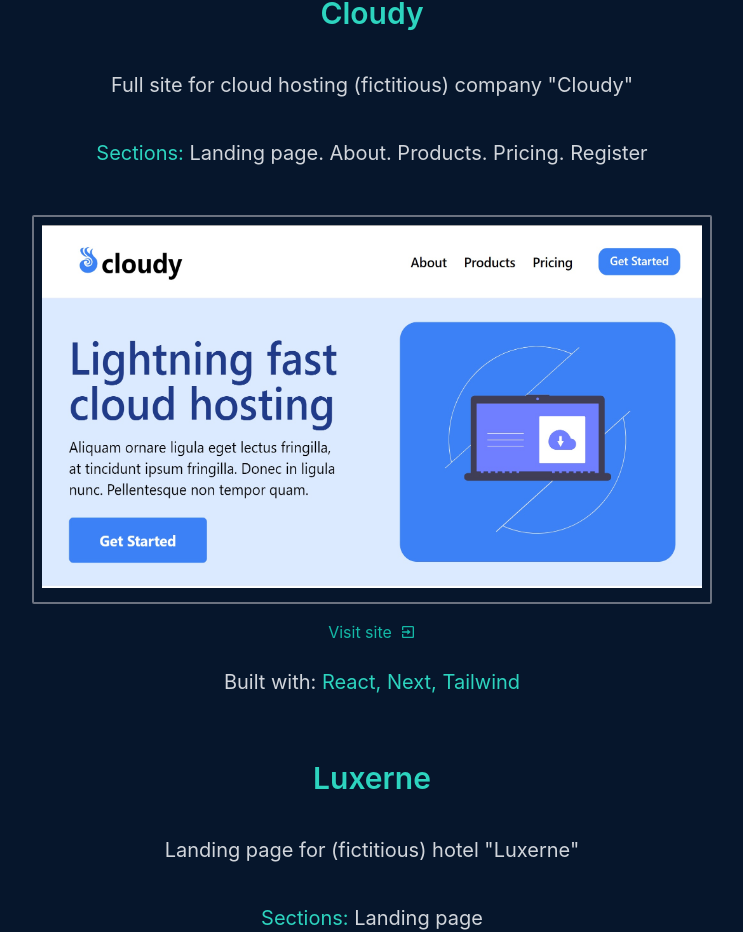
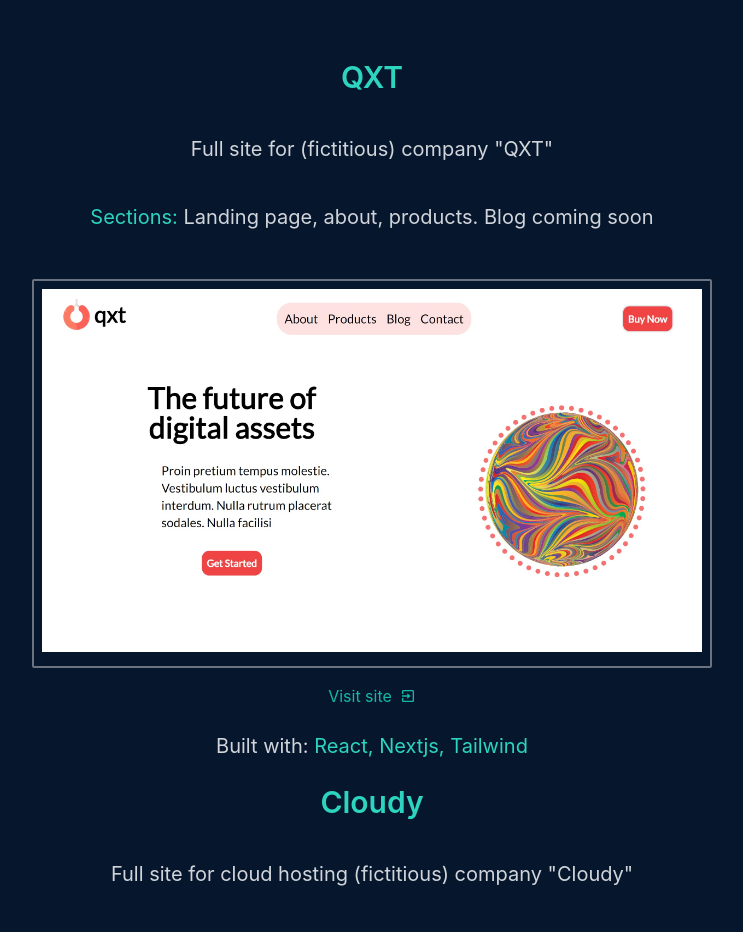
Before and after one commit to Rhisto-Verdugo/portfolio, a Next.js app: page / in a window 1280 px wide. Shown: the part 985-1917 px from the top of the page, without its empty margins (268-1011 px from the left). Built offline with nearby package versions, Linux system fonts and the light colour scheme.

Commit message:
updated with newest project

```diff
--- a/components/Projects.js
+++ b/components/Projects.js
@@ -2,10 +2,12 @@ import Cloudy from "./Cloudy"
 import Luxerne from "./Luxerne"
 import Grill from "./Grill"
 import River from "./River"
+import Qxt from "./Qxt"
 
 const Projects = () => {
   return (
     <div>
+      <Qxt />
       <Cloudy />
       <Luxerne />
       <Grill />
--- /dev/null
+++ b/components/Qxt.js
@@ -0,0 +1,49 @@
+import Image from "next/image"
+import Link from "next/link"
+import { BiExit } from "react-icons/bi"
+
+const Projects = () => {
+  return (
+    <div className='mt-16 text-center'>
+      <h1 className='text-3xl font-semibold text-teal-400'>QXT</h1>
+      <p className='my-10 text-xl text-gray-300'>
+        Full site for (fictitious) company &quot;QXT&quot;
+      </p>
+      <p className='mb-12 text-xl text-gray-300'>
+        <span className='text-teal-400'>Sections:</span> Landing page, about,
+        products. Blog coming soon
+      </p>
+      <div className='relative p-2 overflow-hidden hover:brightness-110 hover:cursor-pointer transition-all duration-500 ease-in-out border-2 border-gray-500 w-5/6 md:w-4/6 mx-auto rounded-sm hover:scale-[1.01] hover:transform'>
+        <a
+          href='https://qxt.vercel.app/'
+          target='_blank'
+          rel='noopener noreferrer'
+        >
+          <Image
+            src='/images/qxt.jpg'
+            width={1000}
+            height={550}
+            layout='intrinsic'
+          />
+        </a>
+      </div>
+      <div className='flex items-center justify-center gap-2 my-4 text-teal-500'>
+        <a
+          href='https://qxt.vercel.app/'
+          target='_blank'
+          rel='noopener noreferrer'
+        >
+          <p className='hover:text-teal-400'>Visit site</p>
+        </a>
+        <span>
+          <BiExit />
+        </span>
+      </div>
+      <p className='my-6 text-xl text-gray-300'>
+        Built with:{" "}
+        <span className='text-teal-400'>React, Nextjs, Tailwind</span>
+      </p>
+    </div>
+  )
+}
+export default Projects
```
Also changed, not shown: public/images/qxt.jpg (added).
